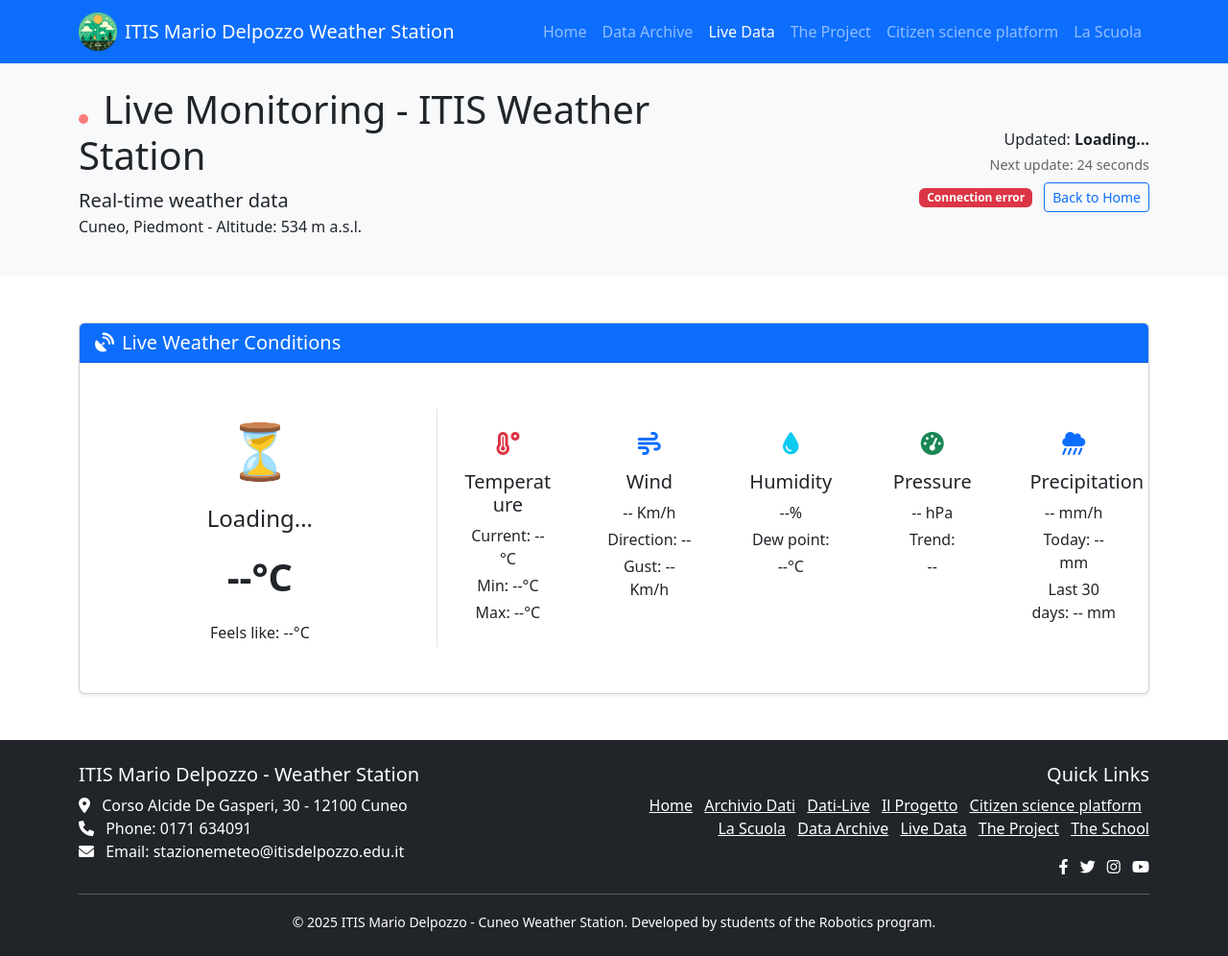
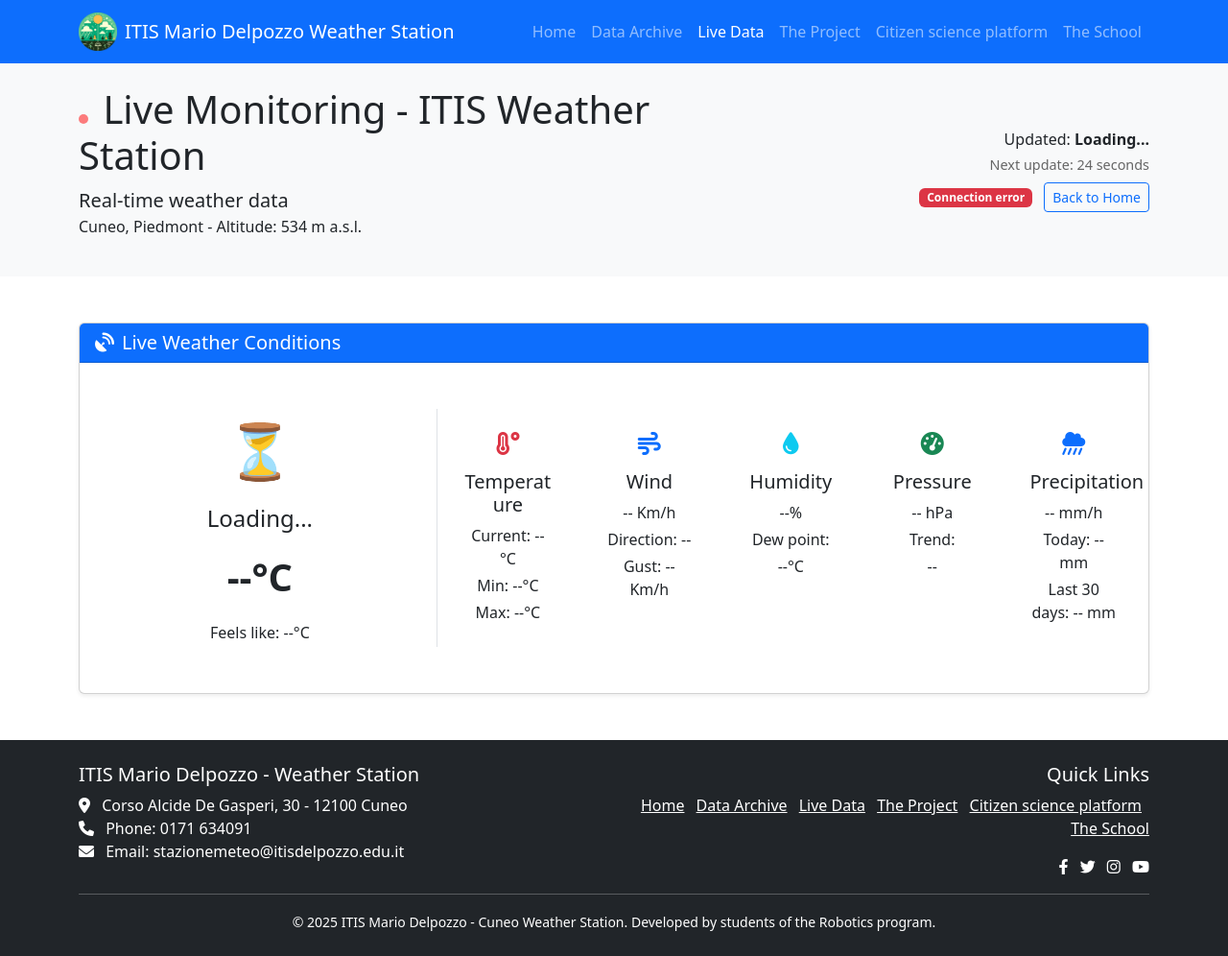
Before and after one commit to itisAE/Stazione-meteo, a Flask app: page /dati_live in a window 1280 px wide. Shown: the whole page at 96% size. Run offline with Flask 3, Linux system fonts and the light colour scheme; data that the repository does not hold is empty; some libraries are stand-ins or nearby versions.

Commit message:
fix dei link

```diff
--- a/templates/dati_live.html
+++ b/templates/dati_live.html
@@ -105,19 +105,19 @@ We then customized everything to adapt it to our needs.
                             <a class="nav-link" href="./">Home</a>
                         </li>
                         <li class="nav-item">
-                            <a class="nav-link" href="./data-archive">Data Archive</a>
+                            <a class="nav-link" href="./archivio-dati">Data Archive</a>
                         </li>
                         <li class="nav-item">
-                            <a class="nav-link active" href = "../live-data">Live Data</a>
+                            <a class="nav-link active" href = "./dati_live">Live Data</a>
                         </li>
                         <li class="nav-item">
-                            <a class="nav-link" href="./project">The Project</a>
+                            <a class="nav-link" href="./progetto">The Project</a>
                         </li>
                         <li class="nav-item">
                             <a class="nav-link" href="./csp">Citizen science platform</a>
                         </li>
                         <li class="nav-item">
-                            <a class="nav-link" href="https://www.itiscuneo.edu.it/" target="_blank">La Scuola</a>
+                            <a class="nav-link" href="https://www.itiscuneo.edu.it/" target="_blank">The School</a>
                         </li>
                     </ul>
                 </div>
@@ -247,14 +247,10 @@ We then customized everything to adapt it to our needs.
                     <h5>Quick Links</h5>
                     <ul class="list-inline">
                         <li class="list-inline-item"><a href="./" class="text-white">Home</a></li>
-                        <li class="list-inline-item"><a href="./archivio-dati" class="text-white">Archivio Dati</a></li>
-                        <li class="list-inline-item"><a href="./dati_live" class="text-white">Dati-Live</a></li>
-                        <li class="list-inline-item"><a href="./progetto" class="text-white">Il Progetto</a></li>
+                        <li class="list-inline-item"><a href="./archivio-dati" class="text-white">Data Archive</a></li>
+                        <li class="list-inline-item"><a href="./dati_live" class="text-white">Live Data</a></li>
+                        <li class="list-inline-item"><a href="./progetto" class="text-white">The Project</a></li>
                         <li class="list-inline-item"><a href="./csp" class="text-white">Citizen science platform</a></li>
-                        <li class="list-inline-item"><a href="https://www.itiscuneo.edu.it/" class="text-white" target="_blank">La Scuola</a></li>
-                        <li class="list-inline-item"><a href="./data-archive" class="text-white">Data Archive</a></li>
-                        <li class="list-inline-item"><a href="./live-data" class="text-white">Live Data</a></li>
-                        <li class="list-inline-item"><a href="./project" class="text-white">The Project</a></li>
                         <li class="list-inline-item"><a href="https://www.itiscuneo.edu.it/" class="text-white" target="_blank">The School</a></li>
                     </ul>
                     <div class="mt-3">
```
Also changed, not shown: templates/progetto.html (+10 -6 lines).
